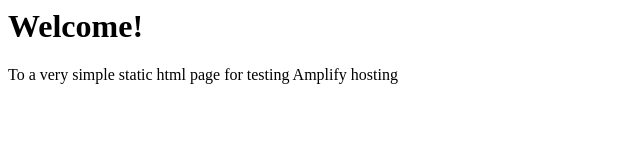
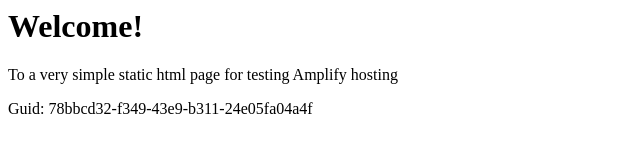
Before and after one commit to aws-aemilia-pdx/Github-PR-Commit-Integration-Test-DoNotTouch-Gith-OKSLNVO2-v1-prod-us-west-2, a website: page src/index.html in a window 1280 px wide. Shown: the whole page, without its empty margins (0-640 px from the left). Drawn offline with Linux system fonts and the light colour scheme.

Commit message:
commit from integ tests

```diff
--- a/src/index.html
+++ b/src/index.html
@@ -1,3 +1,5 @@
+
+
 <html lang="en">
 
 <head>
@@ -10,6 +12,6 @@
 <body>
     <h1>Welcome!</h1>
     <p>To a very simple static html page for testing Amplify hosting</p>
-</body>
+    <p>Guid: 78bbcd32-f349-43e9-b311-24e05fa04a4f</p></body>
 
 </html>
```
